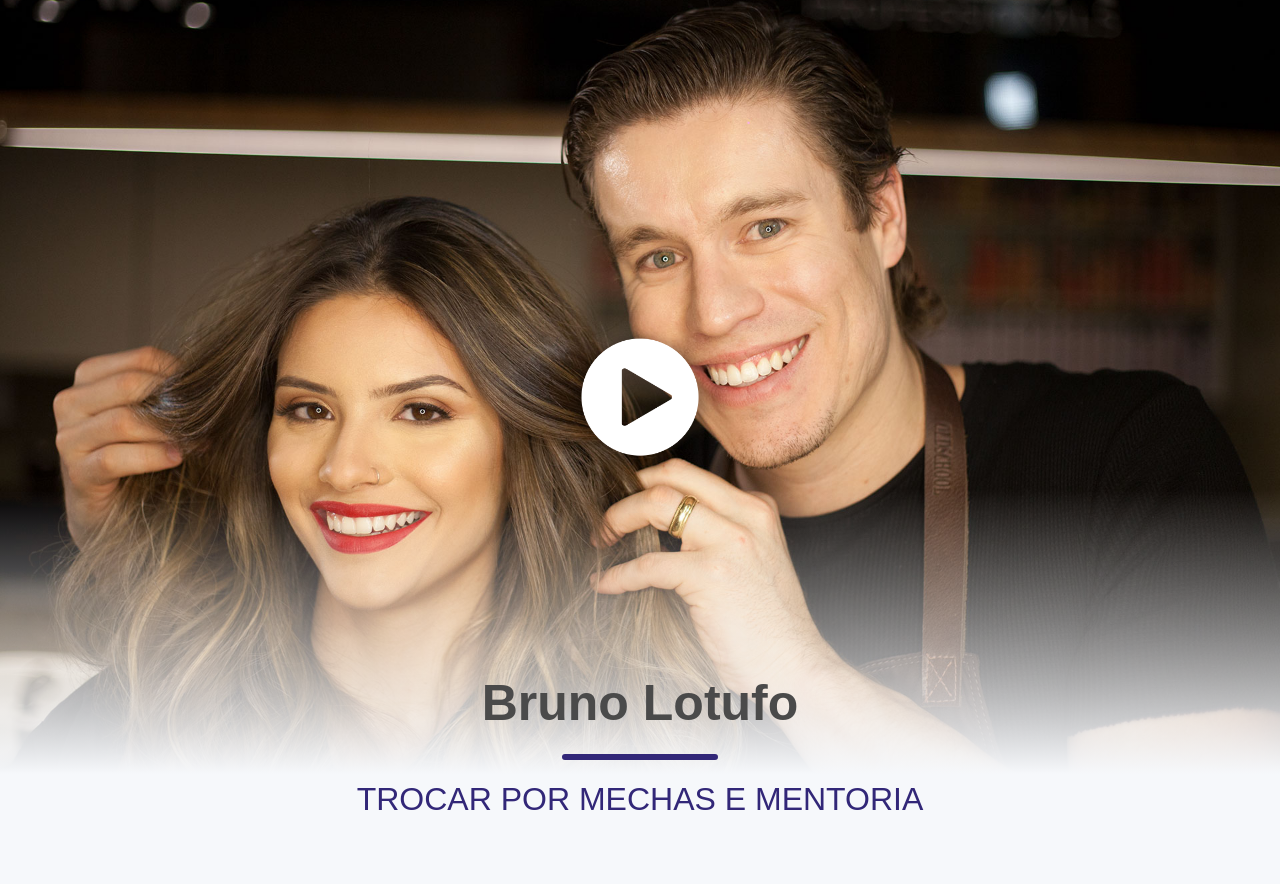
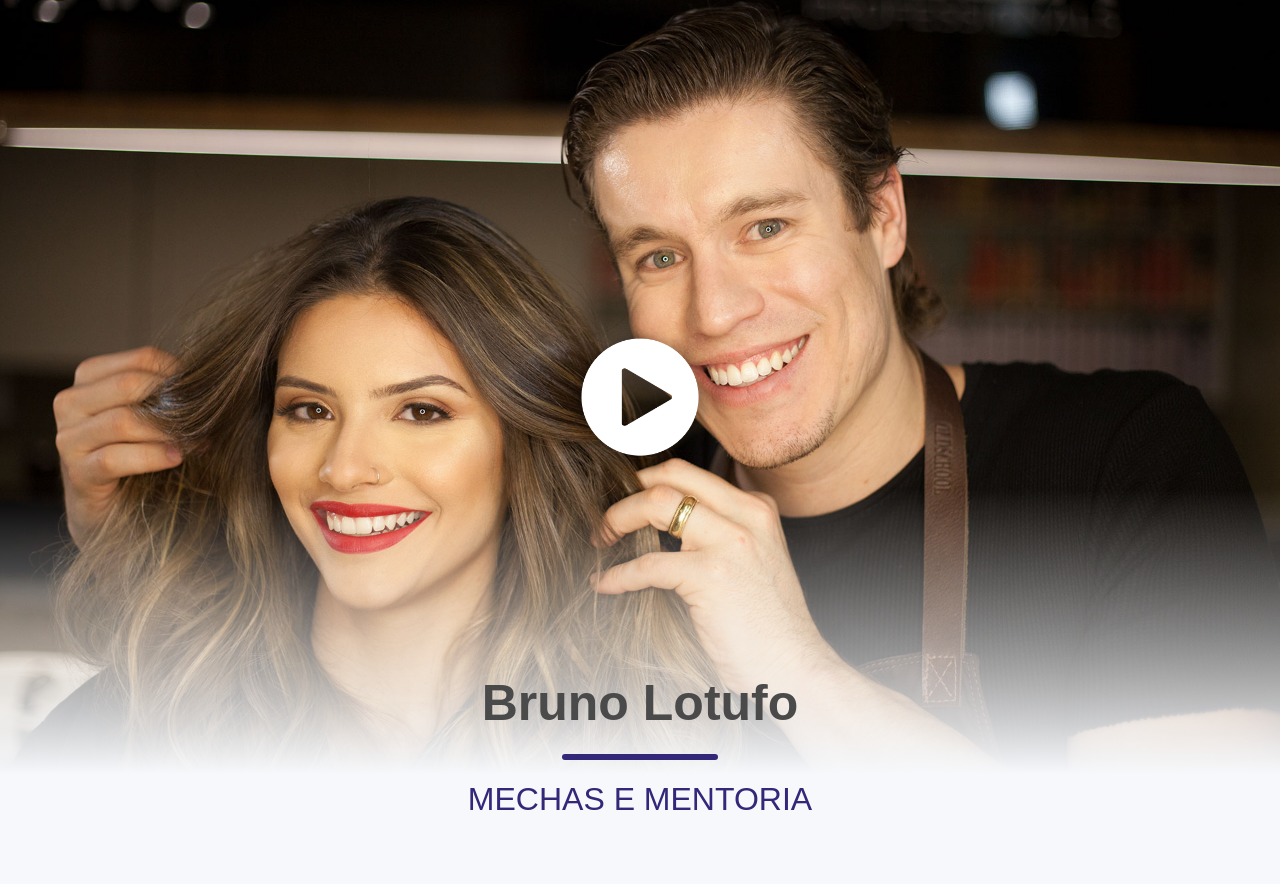
Before and after one commit to raphaelmoraisbr/beautyclass, a plain HTML site: page bruno-lotufo.html in a window 1280 px wide. Shown: the part 63-947 px from the top of the page. Drawn offline with nearby package versions, Linux system fonts and the light colour scheme; a script that the page names is missing.

Commit message:
alterações

```diff
--- a/bruno-lotufo.html
+++ b/bruno-lotufo.html
@@ -45,7 +45,7 @@
     <div class="heading-wrapper w-container"><img src="images/ic-play3x.png" data-w-id="0a89d9dd-1860-9bd8-e939-d3f3c56ce7f1" class="image-2">
       <h1 class="main-heading">Bruno Lotufo</h1>
       <div class="div-block"></div>
-      <h3 class="heading">TROCAR POR MECHAS E MENTORIA</h3>
+      <h3 class="heading">MECHAS E MENTORIA</h3>
     </div>
   </div>
   <div class="w-container">
@@ -70,7 +70,6 @@
         <h1 class="heading-3">Sobre a mentoria</h1>
         <div class="text-block-5">Esse não é apenas um curso, é uma mentoria! Aqui você vai conhecer a história do Lotufo, saber dicas de como você deve agir no seu dia a dia e no salão. Aprender com os erros e acertos dele Lotufo abre tudo para você aqui na BeautyClass, são 4 técnicas incríveis e super práticas e fáceis de se aplicar. Você pode mudar sua vida agora!<br><br>Descubra porque Lotufo foi considerado o melhor colorista do Brasil.</div>
         <div class="text-block-5"><strong>CARGA HORÁRIA:</strong><br>6 horas<br><br><strong>NÍVEL DO CURSO:</strong><br>Intermediário<br><br><strong>PÚBLICO-ALVO:</strong><br>Cabeleireiros em formação até avançados</div>
-        <div class="text-block-5 deadline">VOCÊ PODE FAZER ESSA AULA ATÉ O DIA <strong>23/11/2027</strong></div>
         <div class="w-row">
           <div class="w-col w-col-7 w-col-stack">
             <h1 class="heading-3">Sobre o professor</h1>
```
